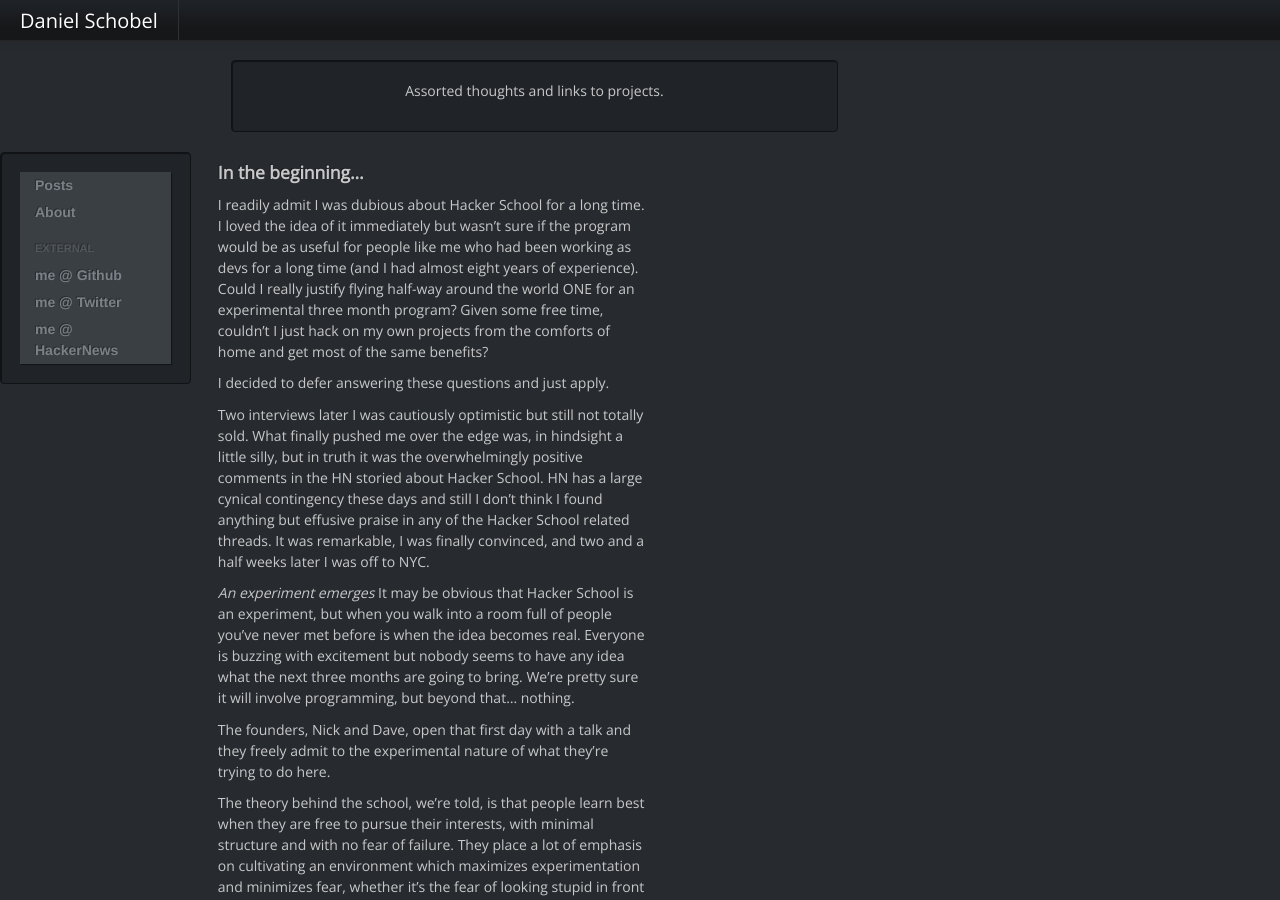
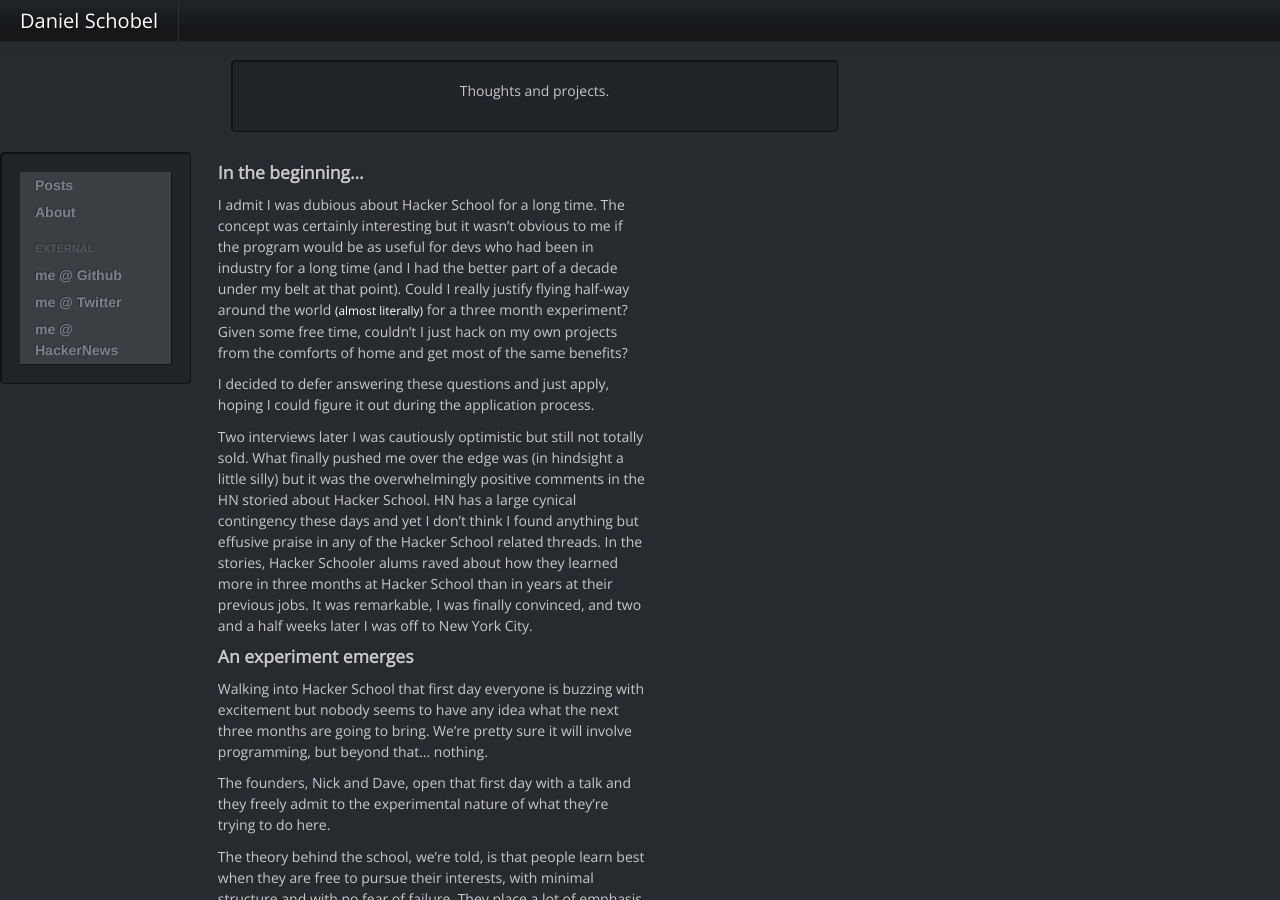
Before and after one commit to dschobel/dschobel.github.com, a Jekyll site: the page built from _posts/2013-02-16-first-day-of-hacker-school.md, in a window 1280 px wide and 900 px high. Built offline with Jekyll 4.4.1, drawn with Linux system fonts in a browser that asks for light colours; some web fonts are replaced.

Commit message:
working on 'first day of hacker school'

```diff
--- a/_layouts/default.html
+++ b/_layouts/default.html
@@ -19,7 +19,11 @@
         <div class="container-fluid">
           <button type="button" class="btn btn-navbar" data-toggle="collapse" data-target=".nav-collapse">
           </button>
-          <a class="brand" style="font-family: 'Open Sans', sans-serif; font-weight: 300;" href="/">Daniel Schobel</a>
+          <a class="brand"  href="/">
+            <span style="font-family: 'Open Sans', sans-serif; font-weight: 300;">Daniel</span>
+            <span style="font-family: 'Open Sans', sans-serif; font-weight: 400;">Schobel</span>
+              </a>
+
         </div>
       </div>
     </div>
@@ -27,7 +31,7 @@
             <div class="row-fluid">
                 <div class="span2"></div>
                     <div class="span6 well">
-                        <p class="text-center" style="font-family: 'Open Sans', sans-serif; font-weight: 300; ">Assorted thoughts and links to projects.</div>
+                        <p class="text-center" style="font-family: 'Open Sans', sans-serif; font-weight: 300; ">Thoughts and projects.</div>
                     </div>
             </div>
             <div class="row-fluid">
--- a/_posts/2013-02-16-first-day-of-hacker-school.md
+++ b/_posts/2013-02-16-first-day-of-hacker-school.md
@@ -4,32 +4,33 @@
 ---
 
 ####In the beginning...
-I readily admit I was dubious about Hacker School for a long time. I loved the
-idea of it immediately but wasn't sure if the program would be as useful for
-people like me who had been working as devs for a long time (and I had almost eight
-years of experience). Could I really justify flying half-way around the
-world ONE for an experimental three month program? Given some free time,
-couldn't I just hack on my own projects from the comforts of home and get
+I admit I was dubious about Hacker School for a long time. The concept was
+certainly interesting but it wasn't obvious to me if the program would be as
+useful for devs who had been in industry for a long time (and I had the better
+part of a decade under my belt at that point). Could I really justify flying
+half-way around the world <a
+href="http://www.antipodr.com/?addr=New+York+City%2C+New+York"><small>(almost
+literally)</small></a> for a three month experiment? Given some free
+time, couldn't I just hack on my own projects from the comforts of home and get
 most of the same benefits?
 
-I decided to defer answering these questions and just apply.
+I decided to defer answering these questions and just apply, hoping I could
+figure it out during the application process.
 
 Two interviews later I was cautiously optimistic but still not totally sold.
-What finally pushed me over the edge was, in hindsight a little silly, but in
-truth it was the overwhelmingly positive comments in the HN storied about
-Hacker School. HN has a large cynical contingency these days and still I
-don't think I found anything but effusive praise in any of the Hacker
-School related threads. It was remarkable, I was finally convinced, and
-two and a half weeks later I was off to NYC.
+What finally pushed me over the edge was (in hindsight a little silly) but it
+was the overwhelmingly positive comments in the HN storied about Hacker School.
+HN has a large cynical contingency these days and yet I don't think I found
+anything but effusive praise in any of the Hacker School related threads. In the
+stories, Hacker Schooler alums raved about how they learned more in three months
+at Hacker School than in years at their previous jobs.  It was remarkable, I was
+finally convinced, and two and a half weeks later I was off to New York City.
 
 
-
-*An experiment emerges*
-It may be obvious that Hacker School is an experiment, but when you
-walk into a room full of people you've never met before is when the idea becomes
-real. Everyone is buzzing with excitement but nobody seems to have any idea
-what the next three months are going to bring. We're pretty sure it will
-involve programming, but beyond that... nothing.
+####An experiment emerges
+Walking into Hacker School that first day everyone is buzzing with excitement
+but nobody seems to have any idea what the next three months are going to bring.
+We're pretty sure it will involve programming, but beyond that... nothing.
 
 The founders, Nick and Dave, open that first day with a talk and they freely
 admit to the experimental nature of what they're trying to do here.
@@ -45,34 +46,33 @@
 something that's achievable in our limited time but really, they want to hammer
 home the point that you should strive to be great, don't just try to build
 something fantastic so that you can impress potential employers. The great job
-and great career should just be a nice perk of your mission for greatness.
-In fact, we're told the longer we hold off thinking about jobs the more
-we'll get out of our time here. The message is simple: work on whatever excites
-you.
+and great career should just be a nice perk of your mission for greatness.  In
+fact, we're told the longer we hold off thinking about jobs the more we'll get
+out of our time here. The message is simple: work on whatever excites you.
 
 What I found remarkable about this advice is that it is clearly in conflict with
 how Hacker School gets paid (by placing students at companies).
 
 It was at this point that I really believed them when they say that they don't
-run Hacker School to recruit but rather they recruit to be able to run
-Hacker School.
+run Hacker School to recruit but rather they recruit to be able to run Hacker
+School.
 
-###Beyond great
-Beyond a general long-term goal to be great, we are told that the more
-immediate goal for the next twelve weeks is to work on things which push us
-as far beyond our comfort zones as we dare go.
+####Beyond great
+Beyond a general long-term goal to be great, we are told that the more immediate
+goal for the next twelve weeks is to work on things which push us as far beyond
+our comfort zones as we dare go.
 
 This is a deeply cool thing and is worth reiterating.
 
 Hacker School offers you space, focussed time and issues you a specific
-challenge: to build that crazy project you've had in the back of your mind,
-your "desert island project". You how every hacker at some point says
-"some day I'm going to take my laptop and disconnect from the rest of the
-world and just build my own $x". Well this is that time. But they've made
-the desert island better. Because now you're surrounded by smart people
-wanting to build ambitious things and odds are good that someone in the
-room has thought about the problem you're trying to tackle. And if they're not
-in the room, someone within the alumni network.
+challenge: to build that crazy project you've had in the back of your mind, your
+"desert island project". You how every hacker at some point says "some day I'm
+going to take my laptop and disconnect from the rest of the world and just build
+my own $x". Well this is that time. But they've made the desert island better.
+Because now you're surrounded by smart people wanting to build ambitious things
+and odds are good that someone in the room has thought about the problem you're
+trying to tackle. And if they're not in the room, someone within the alumni
+network.
 
 The room is electric by the end of the talks.
 
--- a/index.html
+++ b/index.html
@@ -6,7 +6,7 @@
     {% for post in site.posts %}
     <div >
         <li class="span7">
-        <a class="span5" style="font-family: 'Open Sans', sans-serif; font-weight: 300;" href="{{ post.url }}">{{ post.title }}</a>
+        <a class="span5" style="font-family: 'Open Sans', sans-serif; font-weight: 400;" href="{{ post.url }}">{{ post.title }}</a>
         <abbr style="font-family: 'Open Sans', sans-serif; font-weight: 300;" class="span2 pull-right">{{ post.date | date_to_string }}</abbr>
         </li>
     </div>
```
